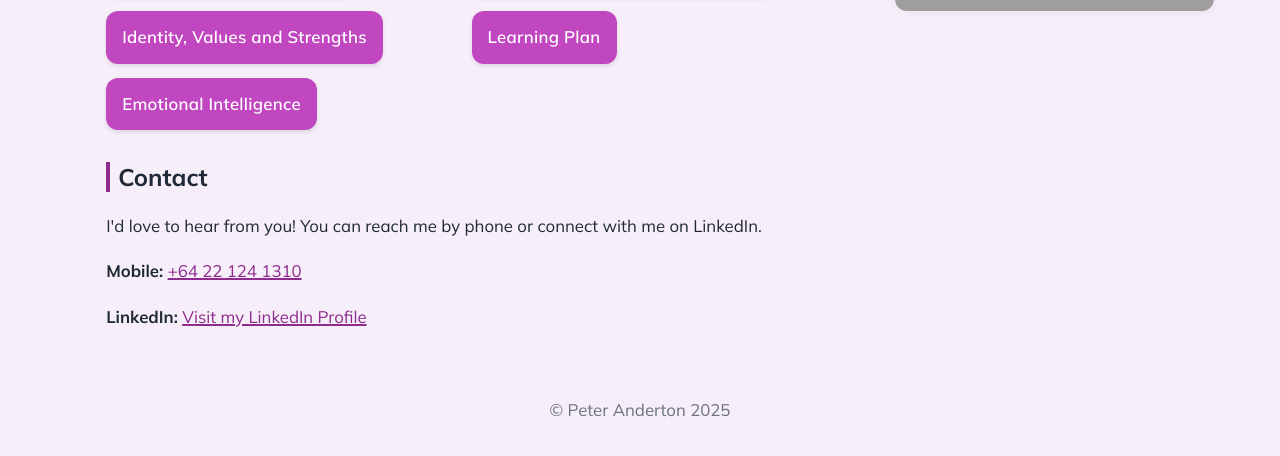
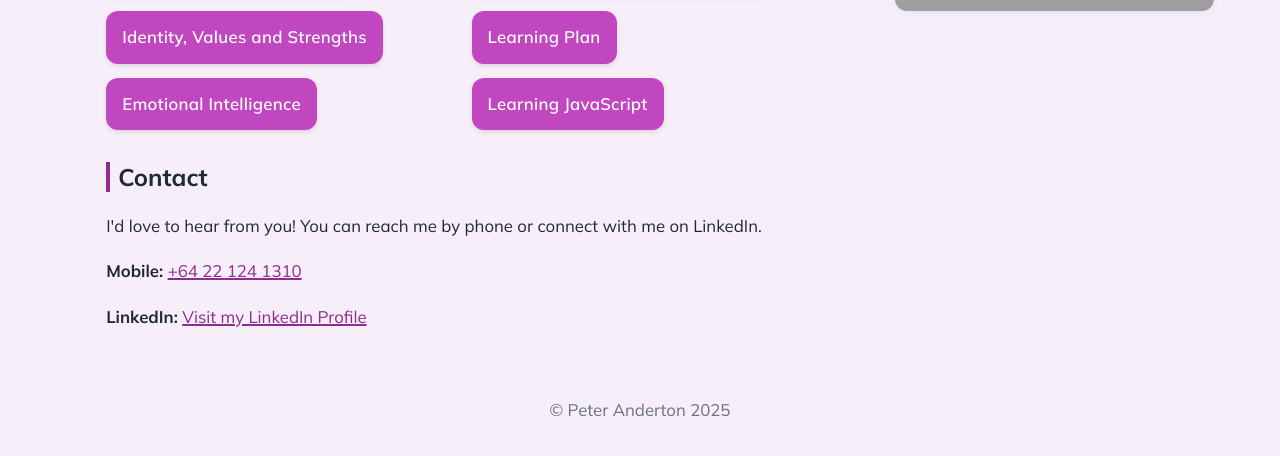
Before and after one commit to petermarkdavid/petermarkdavid.github.io, a plain HTML site: page index.html in a window 1280 px wide. Shown: the part 402-858 px from the top of the page. Drawn offline with Linux system fonts and the light colour scheme; grey boxes are pictures that could not be loaded.

Commit message:
add new blog link to index

```diff
--- a/index.html
+++ b/index.html
@@ -60,6 +60,13 @@
                 Emotional Intelligence
               </a>
             </li>
+            <li>
+              <a
+                href="https://petermarkdavid.github.io/blog/javascript-dom.html"
+              >
+                Learning JavaScript
+              </a>
+            </li>
           </ul>
         </nav>
 
```
